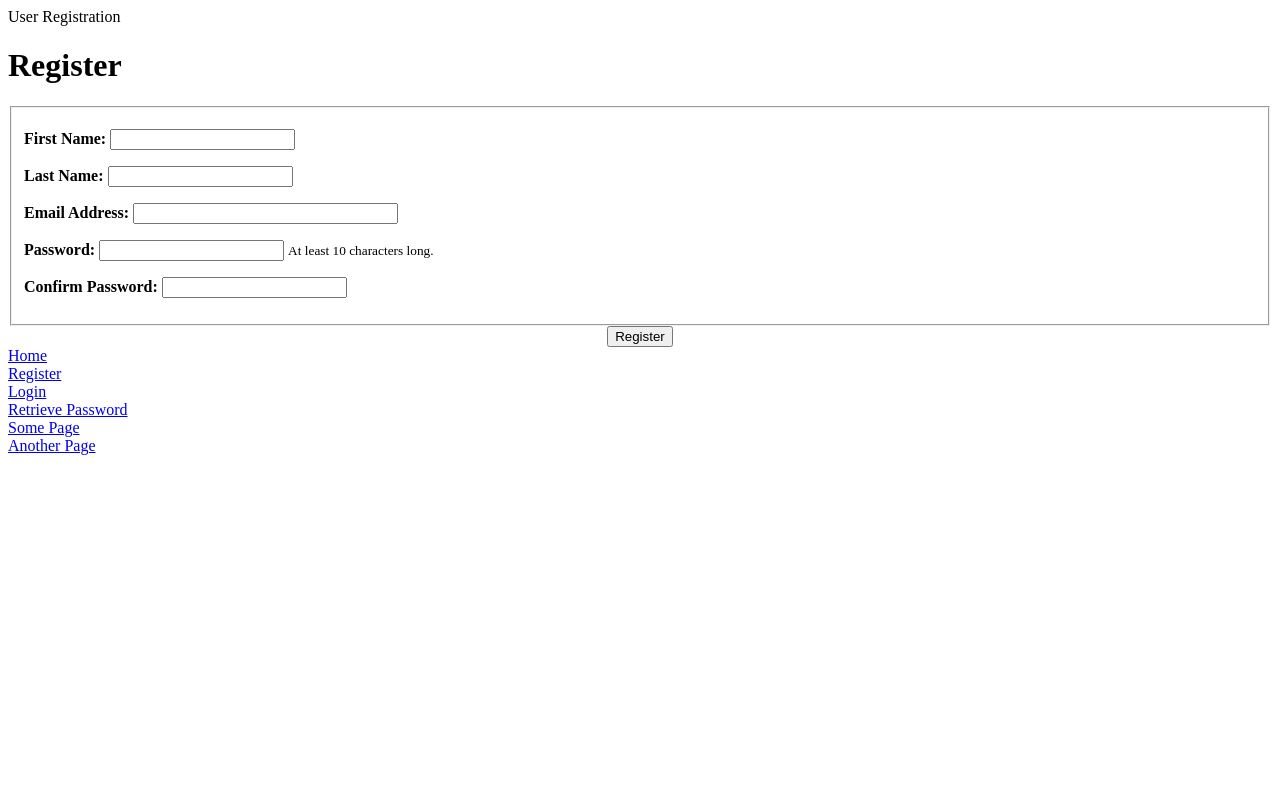
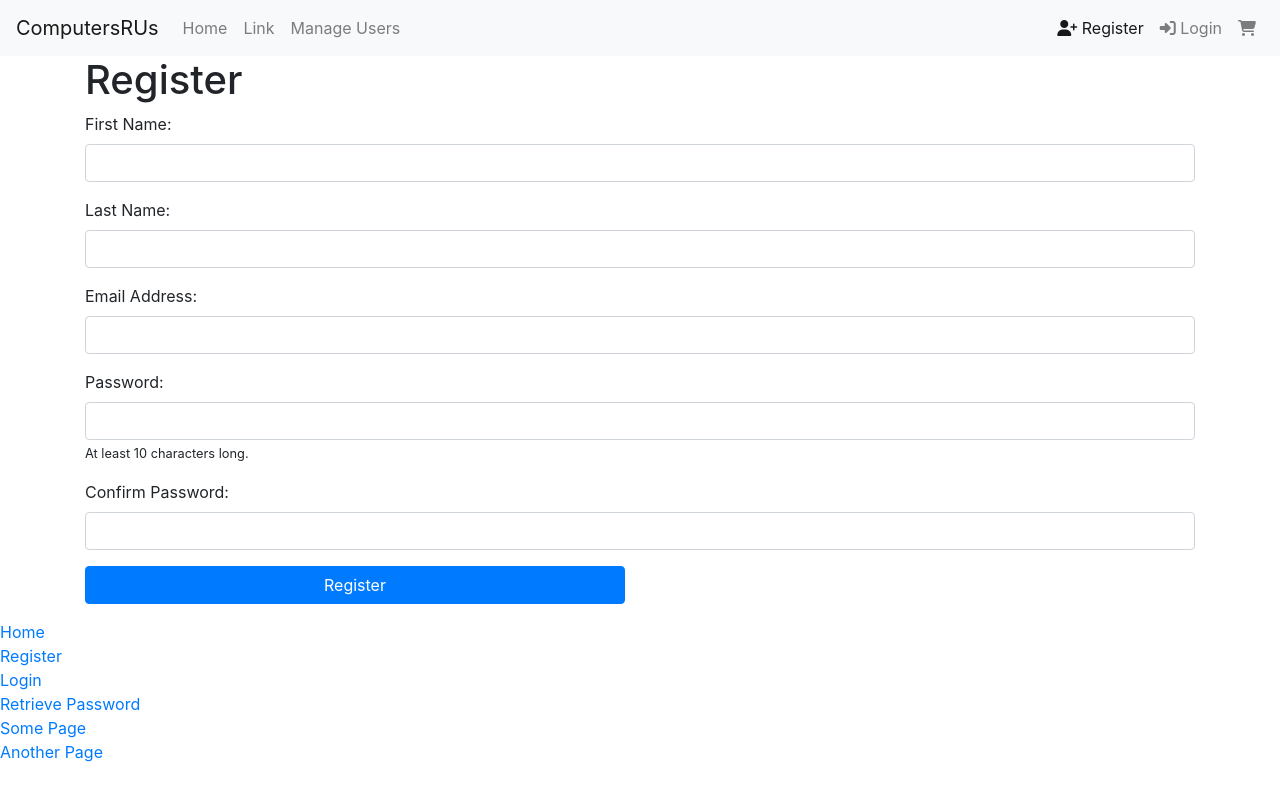
Before and after one commit to TravisFalken/wap_assignment_2, a PHP site: page /assignment/register.php in a window 1280 px wide. Run offline with PHP 8.4, Linux system fonts and the light colour scheme; some libraries are stand-ins or nearby versions.

Commit message:
Added nav bar and manage_users

```diff
--- a/html/includes/config.inc.php
+++ b/html/includes/config.inc.php
@@ -18,10 +18,10 @@ define('LIVE', FALSE);
 define('EMAIL', 'InsertRealAddressHere');
 
 // Site URL (base for all redirections):
-define('BASE_URL', 'http://www.example.com/');
+define('BASE_URL', 'http://localhost:8888/assignment/html/');
 
 // Location of the MySQL connection script:
-define('MYSQL', '/path/to/mysqli_connect.php');
+define('MYSQL', '../mysqli_connect.php');
 
 // Adjust the time zone for PHP 5.1 and greater:
 date_default_timezone_set('America/New_York');
@@ -34,7 +34,8 @@ date_default_timezone_set('America/New_York');
 // ************ ERROR MANAGEMENT ************ //
 
 // Create the error handler:
-function my_error_handler($e_number, $e_message, $e_file, $e_line, $e_vars) {
+function my_error_handler($e_number, $e_message, $e_file, $e_line, $e_vars)
+{
 
 	// Build the error message:
 	$message = "An error occurred in script '$e_file' on line $e_line: $e_message\n";
@@ -48,14 +49,13 @@ function my_error_handler($e_number, $e_message, $e_file, $e_line, $e_vars) {
 		echo '<div class="error">' . nl2br($message);
 
 		// Add the variables and a backtrace:
-		echo '<pre>' . print_r ($e_vars, 1) . "\n";
+		echo '<pre>' . print_r($e_vars, 1) . "\n";
 		debug_print_backtrace();
 		echo '</pre></div>';
-
 	} else { // Don't show the error:
 
 		// Send an email to the admin:
-		$body = $message . "\n" . print_r ($e_vars, 1);
+		$body = $message . "\n" . print_r($e_vars, 1);
 		mail(EMAIL, 'Site Error!', $body, 'From: email@example.com');
 
 		// Only print an error message if the error isn't a notice:
--- a/html/includes/header.html
+++ b/html/includes/header.html
@@ -18,8 +18,12 @@ if (!isset($page_title)) {
 	<meta charset="utf-8">
 	<title><?php echo $page_title; ?></title>
 	<link rel="includes/layout.css">
+	<link rel="stylesheet" href="https://maxcdn.bootstrapcdn.com/bootstrap/4.0.0/css/bootstrap.min.css" integrity="sha384-Gn5384xqQ1aoWXA+058RXPxPg6fy4IWvTNh0E263XmFcJlSAwiGgFAW/dAiS6JXm" crossorigin="anonymous">
+	<script src="https://code.jquery.com/jquery-3.2.1.slim.min.js" integrity="sha384-KJ3o2DKtIkvYIK3UENzmM7KCkRr/rE9/Qpg6aAZGJwFDMVNA/GpGFF93hXpG5KkN" crossorigin="anonymous"></script>
+	<script src="https://cdnjs.cloudflare.com/ajax/libs/popper.js/1.12.9/umd/popper.min.js" integrity="sha384-ApNbgh9B+Y1QKtv3Rn7W3mgPxhU9K/ScQsAP7hUibX39j7fakFPskvXusvfa0b4Q" crossorigin="anonymous"></script>
+	<script src="https://maxcdn.bootstrapcdn.com/bootstrap/4.0.0/js/bootstrap.min.js" integrity="sha384-JZR6Spejh4U02d8jOt6vLEHfe/JQGiRRSQQxSfFWpi1MquVdAyjUar5+76PVCmYl" crossorigin="anonymous"></script>
+	<script src="https://kit.fontawesome.com/5650bbffa5.js" crossorigin="anonymous"></script>
 </head>
 <body>
-<div id="Header">User Registration</div>
 <div id="Content">
 <!-- End of Header -->
--- /dev/null
+++ b/html/includes/navigation_bar.html
@@ -0,0 +1,81 @@
+<?php
+if (!isset($current_page)) {
+  $current_page = '';
+}
+?>
+
+<nav class="navbar navbar-expand-lg navbar-light bg-light">
+  <a class="navbar-brand" href="index.php">ComputersRUs</a>
+  <button class="navbar-toggler" type="button" data-toggle="collapse" data-target="#navbarSupportedContent" aria-controls="navbarSupportedContent" aria-expanded="false" aria-label="Toggle navigation">
+    <span class="navbar-toggler-icon"></span>
+  </button>
+
+  <div class="collapse navbar-collapse" id="navbarSupportedContent">
+    <ul class="navbar-nav mr-auto">
+      <?php
+      $home = '
+      <li class="nav-item';
+      if ($current_page == 'index') {
+        $home = $home . ' active';
+      }
+      $home = $home . '">
+        <a class="nav-link" href="index.php">Home <span class="sr-only">(current)</span></a>
+      </li>';
+      echo $home;
+      ?>
+      <li class="nav-item">
+        <a class="nav-link" href="#">Link</a>
+      </li>
+      <li class="nav-item">
+        <a class="nav-link" href="manage_users.php">Manage Users</a>
+      </li>
+      <?php
+      //Only show if logged in
+      if (isset($_SESSION['first_name'])) {
+        $account = '<li class="nav-item';
+
+        if ($current_page == 'manage_account') {
+          $account = $account . ' active';
+        }
+        $account = $account . '">
+                              <a class="nav-link" href="#">Account</a>
+                            </li>';
+        echo $account;
+      }
+      ?>
+    </ul>
+    <ul class="navbar-nav">
+
+      <?php
+      //Only show if logged in
+      if (isset($_SESSION['first_name'])) {
+        echo '<li class="nav-item">
+                <a class="nav-link" href="logout.php"><i class="fas fa-sign-out-alt"></i>  Logout</a>
+            </li>';
+      } else {
+        $register = '
+                  <li class="nav-item';
+        if ($current_page == "register") {
+          $register = $register . ' active';
+        }
+        $register = $register . '"><a class="nav-link" href="register.php"><i class="fas fa-user-plus"></i>  Register</a>
+                </li>';
+        echo $register;
+
+        $login = '<li class="nav-item ';
+        if ($current_page == "login") {
+          $login = $login . ' active';
+        }
+        $login = $login . '"><a class="nav-link" href="login.php"><i class="fas fa-sign-in-alt"></i>  Login</a>
+        </li>';
+        echo $login;
+      }
+      ?>
+
+      <li class="nav-item">
+        <a class="nav-link" href="login.php"><i class="fas fa-shopping-cart custom-cart"></i></a>
+      </li>
+    </ul>
+  </div>
+</nav>
+</nav>
--- a/html/register.php
+++ b/html/register.php
@@ -2,7 +2,10 @@
 // This is the registration page for the site.
 require('includes/config.inc.php');
 $page_title = 'Register';
+$current_page = basename($_SERVER['SCRIPT_NAME'], '.php'); //get the current page
+
 include('includes/header.html');
+include('includes/navigation_bar.html');
 
 if ($_SERVER['REQUEST_METHOD'] == 'POST') { // Handle the form.
 
@@ -87,23 +90,40 @@ if ($_SERVER['REQUEST_METHOD'] == 'POST') { // Handle the form.
 	mysqli_close($dbc);
 } // End of the main Submit conditional.
 ?>
+<div class="container">
+	<h1>Register</h1>
+</div>
+<form action="register.php" method="post">
+	<div class="container">
+		<div class="form-group">
+			<label for="first_name">First Name:</label>
+			<input type="text" class="form-control" name="first_name" size="20" maxlength="20" value="<?php if (isset($trimmed['first_name'])) echo $trimmed['first_name']; ?>">
+		</div>
+		<div class="form-group">
+			<label for="last_name">Last Name:</label>
+			<input type="text" class="form-control" name="last_name" size="20" maxlength="40" value="<?php if (isset($trimmed['last_name'])) echo $trimmed['last_name']; ?>">
+		</div>
+		<div class="form-group">
+			<label for="email"> Email Address:</label>
+			<input type="email" class="form-control" name="email" size="30" maxlength="60" value="<?php if (isset($trimmed['email'])) echo $trimmed['email']; ?>">
+		</div>
+		<div class="form-group">
+			<label for="password1"> Password:</label>
+			<input type="password" class="form-control" name="password1" size="20" value="<?php if (isset($trimmed['password1'])) echo $trimmed['password1']; ?>">
+			<small>At least 10 characters long.</small>
+		</div>
+		<div class="form-group">
+			<label for="password2">Confirm Password:</label>
+			<input type="password" class="form-control" name="password2" size="20" value="<?php if (isset($trimmed['password2'])) echo $trimmed['password2']; ?>">
+		</div>
+		<div class="form-group row">
+			<div class="col-sm-6">
+				<button type="submit" class="btn btn-primary btn-block">Register</button>
+			</div>
+		</div>
+	</div>
 
-<h1>Register</h1>
-<form action="register.php" method="post">
-	<fieldset>
 
-		<p><strong>First Name:</strong> <input type="text" name="first_name" size="20" maxlength="20" value="<?php if (isset($trimmed['first_name'])) echo $trimmed['first_name']; ?>"></p>
-
-		<p><strong>Last Name:</strong> <input type="text" name="last_name" size="20" maxlength="40" value="<?php if (isset($trimmed['last_name'])) echo $trimmed['last_name']; ?>"></p>
-
-		<p><strong>Email Address:</strong> <input type="email" name="email" size="30" maxlength="60" value="<?php if (isset($trimmed['email'])) echo $trimmed['email']; ?>"> </p>
-
-		<p><strong>Password:</strong> <input type="password" name="password1" size="20" value="<?php if (isset($trimmed['password1'])) echo $trimmed['password1']; ?>"> <small>At least 10 characters long.</small></p>
-
-		<p><strong>Confirm Password:</strong> <input type="password" name="password2" size="20" value="<?php if (isset($trimmed['password2'])) echo $trimmed['password2']; ?>"></p>
-	</fieldset>
-
-	<div align="center"><input type="submit" name="submit" value="Register"></div>
 
 </form>
 
```
Also changed, not shown: html/change_password.php (+3 -5 lines), html/forgot_password.php (+3 -5 lines), html/includes/layout.css (+69 -52 lines), html/index.php (+2 -8 lines), html/login.php (+23 -10 lines), html/manage_users.php (added, +64 -0 lines).
